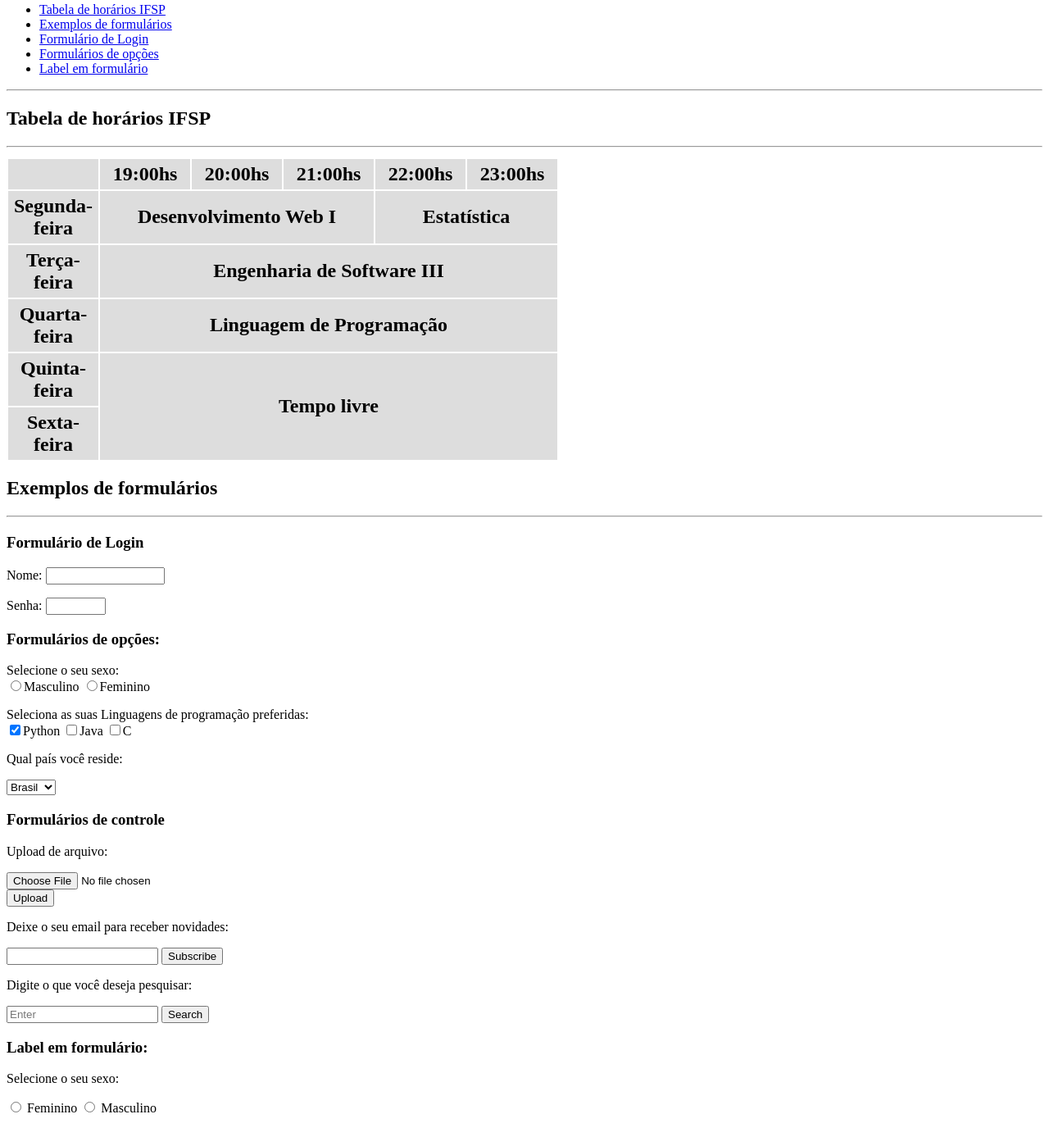
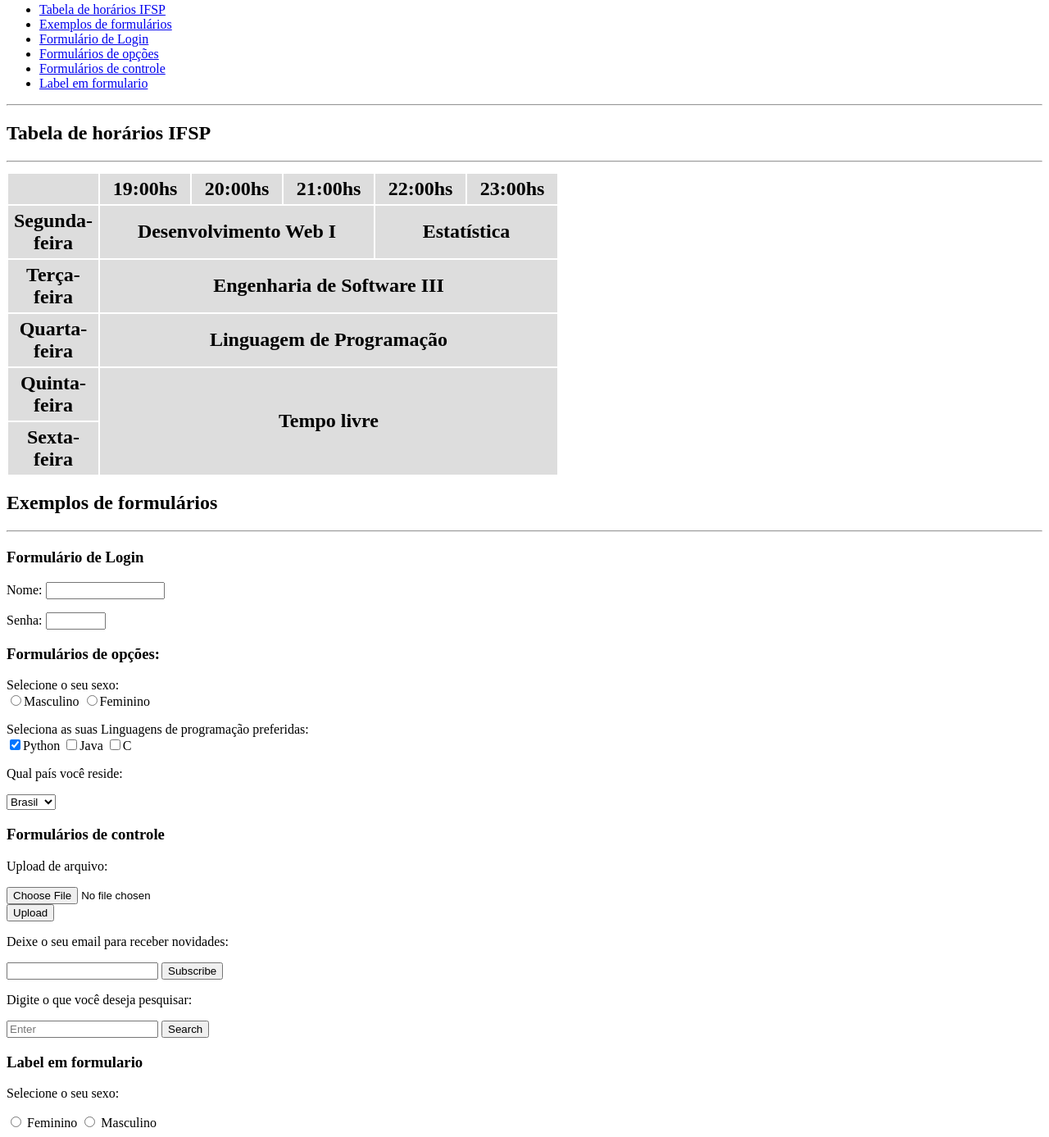
Before and after one commit to DimasOliveira01/Exercicios-DW1A3, a plain HTML site: page HTML/exercicio3.html in a window 1280 px wide. Shown: the part 214-1601 px from the top of the page at 82% size. Drawn offline with Linux system fonts and the light colour scheme.

Commit message:
Update exercicio3.html

```diff
--- a/HTML/exercicio3.html
+++ b/HTML/exercicio3.html
@@ -27,8 +27,8 @@
       <li><a href="#Exemplos de formulários">Exemplos de formulários</a><br></li>
       <li><a href="#Formulário de Login">Formulário de Login</a></li>
       <li><a href="#Formulários de opções">Formulários de opções</a></li>
-      <li><a href="#Formulários de controle>Formulários de controle</a></li>
-      <li><a href="#Label em formulario">Label em formulário</a></li>
+      <li><a href="#Formulários de controle">Formulários de controle</a></li>
+      <li><a href="#Label em formulario">Label em formulario</a></li>
     </ul>
 
     <hr>
@@ -126,7 +126,7 @@
       <input type="submit" value="Search" />
     </form>
 
-    <h3 id="Label em formulario">Label em formulário:</h3>
+    <h3 id="Label em formulario">Label em formulario</h3>
     <form action="http://www.dimas.com/labelgenero.php">
       <p>Selecione o seu sexo:</p>
       <input id="feminino" type="radio" name="gender" value="f">
```
